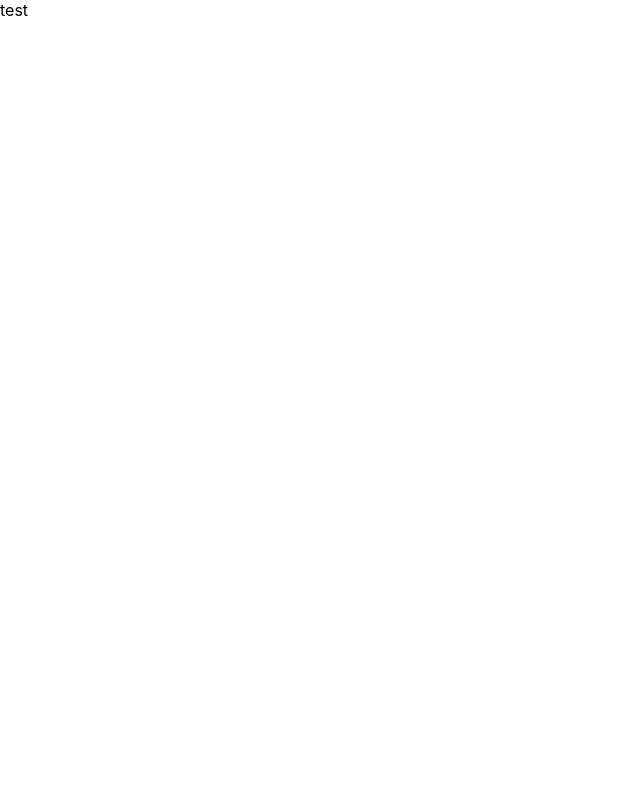
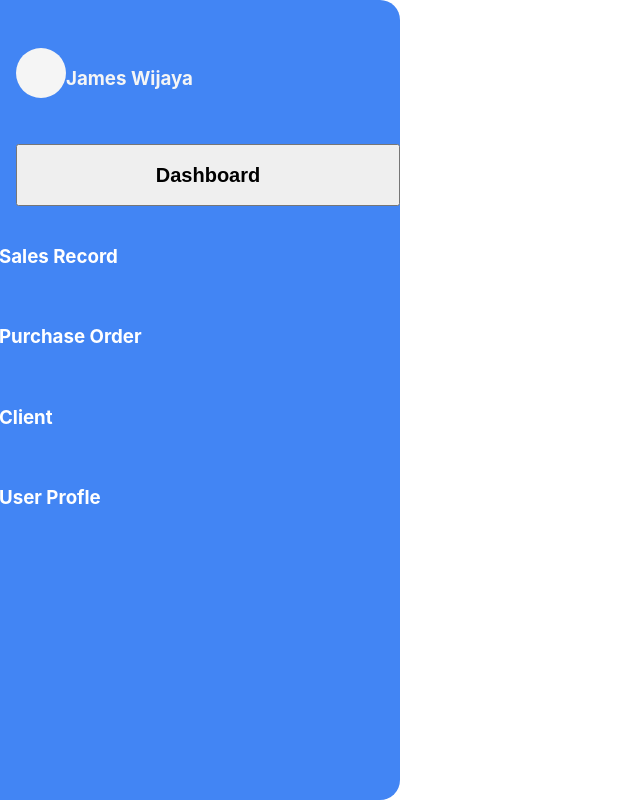
Before and after one commit to jamessuw/Admin-Dashboard, a React (Create React App) app: page /admin in a window 1280 px wide. Shown: the whole page, without its empty margins (0-640 px from the left). Built offline with nearby package versions, Linux system fonts and the light colour scheme.

Commit message:
adding Side nav to the admin dashboard

```diff
--- a/src/Components/AdminDash/AdminDash.jsx
+++ b/src/Components/AdminDash/AdminDash.jsx
@@ -1,11 +1,11 @@
 import React from 'react'
-
+import Sidenav from '../Sidenav/Sidenav'
 
 
 function AdminDash() {
   return (
     <div>
-      test
+      <Sidenav/>
     </div>
   )
 }
--- a/src/Components/Login/login.css
+++ b/src/Components/Login/login.css
@@ -34,12 +34,13 @@
 
 
 }
-.container-input input{
-            width: 100%;
-            border-radius: 10px;
-            height: 35px;
-            background-color: #e9e9e9ed;
-            border:0;
+.container-input input {
+        width: 100%;
+        border-radius: 10px;
+        height: 35px;
+        background-color: #e9e9e9ed;
+        border: 0;
+        padding: 5px;
 
 
 }
--- /dev/null
+++ b/src/Components/Sidenav/Sidenav.css
@@ -0,0 +1,63 @@
+
+.user-icon-container {
+    display: flex;
+    flex-direction: row;
+    justify-content: space-evenly;
+    height: 8%;
+    margin-top: 3rem;
+    color: #f5f5f5;
+    justify-content: flex-start;
+    margin-left: 1rem;
+
+}
+.user-icon{
+    height: 50px;
+    width: 50px;
+    border-radius: 50%;
+    background-color: #f5f5f5;
+}
+.side-nav-container {
+    margin: 0;
+    padding: 0;
+    width: 400px;
+    background-color: #4285F4;
+    overflow: auto;
+    border-top-right-radius: 20px;
+    border-bottom-right-radius: 20px;
+    display: flex;
+    position: fixed;
+    height: 100%;
+    flex-direction: column;
+}
+
+.container-link {
+    display: flex;
+    flex-direction: column;
+    justify-content: space-evenly;
+    height: auto;
+    margin: 1rem;
+    padding: 1rem;
+    margin-left: 0;
+    margin-right: 0;
+    padding-right: 0;
+
+}
+
+.container-link :active{
+    background-color: #f5f5f5;
+
+}
+
+.container-link :nth-child(){
+    background-color: #f5f5f5;
+}
+.container-link a {
+    height: 40px;
+    margin-left: 0;
+    width: 100%;
+    margin-right: 0;
+    padding: 15px;
+    position: relative;
+    right: 17px;
+    color: #ffff;
+}
--- /dev/null
+++ b/src/Components/Sidenav/Sidenav.jsx
@@ -0,0 +1,40 @@
+import './Sidenav.css'
+import React, { useState } from 'react';
+
+function Sidenav() {
+
+
+    const [isOpen, setIsOpen] = useState(false);
+
+    const toggleDropdown = () =>{
+        setIsOpen(!isOpen)
+    };
+
+  return (
+    <div className='side-nav-container'>
+
+        <div className='user-icon-container'>
+            <div className='user-icon'></div>
+            <span className='username'><h3>James Wijaya</h3></span>
+
+        </div>
+
+        <div className='container-link'>
+            <button className='dropdown-button' onClick={toggleDropdown}><h2>Dashboard</h2></button>
+
+            {!isOpen && (
+                <div>
+            <a href=""><h3>Sales Record</h3></a>
+            <a href=""><h3>Purchase Order</h3></a>
+            <a href=""><h3>Client</h3></a>
+            <a href=""><h3>User Profle</h3></a>
+            </div>
+           )}
+        </div>
+
+
+    </div>
+  )
+}
+
+export default Sidenav
--- a/src/index.css
+++ b/src/index.css
@@ -11,3 +11,6 @@ code {
   font-family: source-code-pro, Menlo, Monaco, Consolas, 'Courier New',
     monospace;
 }
+a{
+  text-decoration: none;
+}
```
